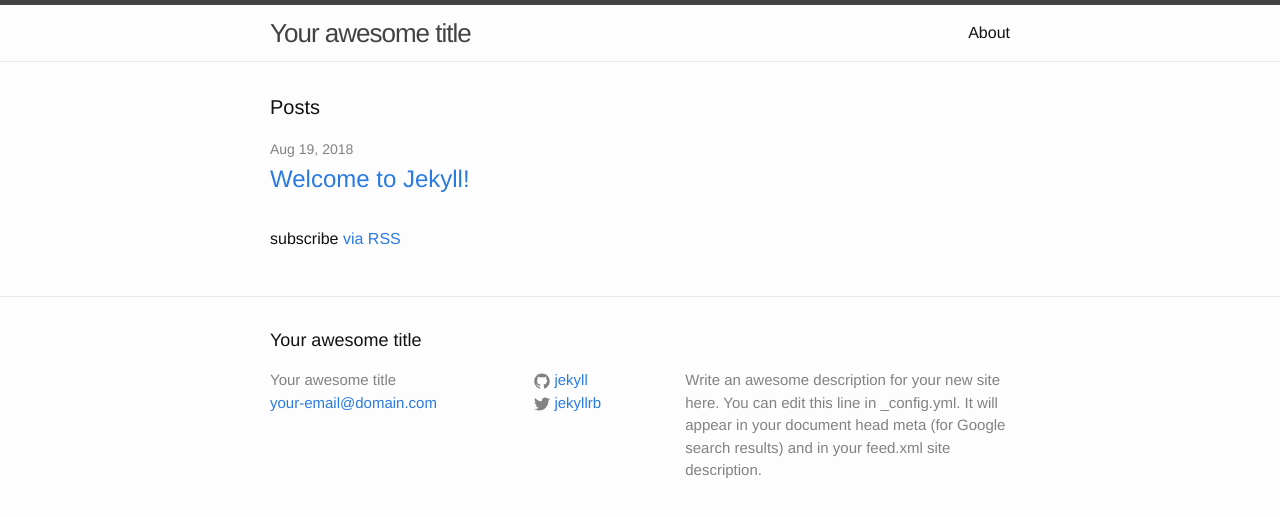
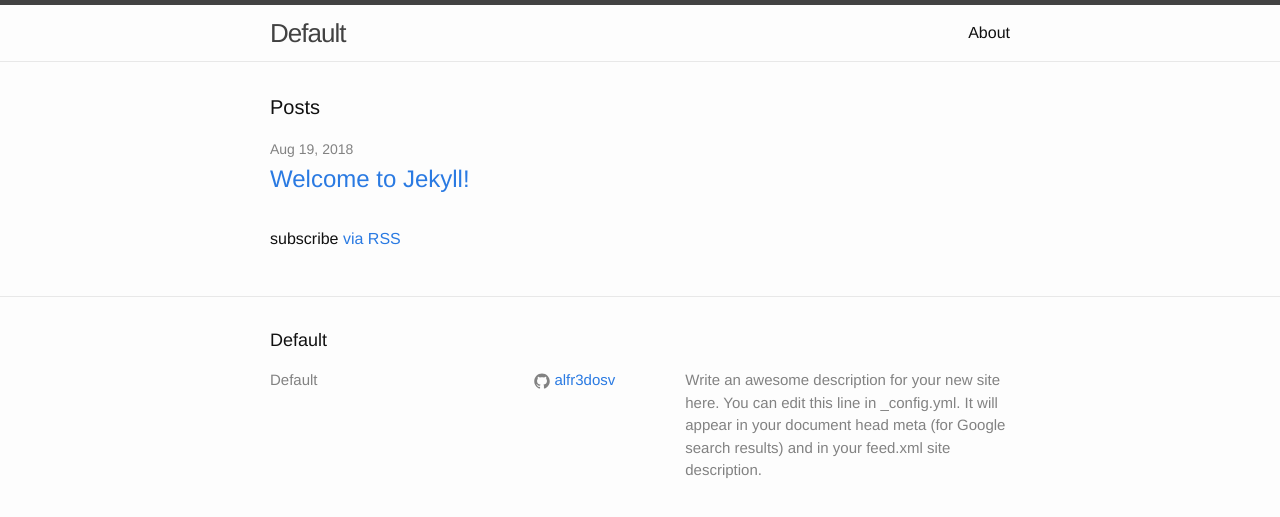
Before and after one commit to alfr3dosv/default, a Jekyll site: the page built from index.html, in a window 1280 px wide. Shown: the top 517 px of the page. Built offline with Jekyll 4.4.1, drawn with Linux system fonts in a browser that asks for light colours.

Commit message:
fixed url

```diff
--- a/_config.yml
+++ b/_config.yml
@@ -6,18 +6,16 @@
 # 'jekyll serve'. If you change this file, please restart the server process.
 
 # Site settings
-title: Your awesome title
-email: your-email@domain.com
+title: Default
+email:
 description: > # this means to ignore newlines until "baseurl:"
   Write an awesome description for your new site here. You can edit this
   line in _config.yml. It will appear in your document head meta (for
   Google search results) and in your feed.xml site description.
-baseurl: "" # the subpath of your site, e.g. /blog
+baseurl: "/default" # the subpath of your site, e.g. /blog
 url: "http://yourdomain.com" # the base hostname & protocol for your site
-twitter_username: jekyllrb
-github_username:  jekyll
+twitter_username:
+github_username: alfr3dosv
 
 # Build settings
 markdown: kramdown
-
-theme: jekyll-theme-cayman
```
